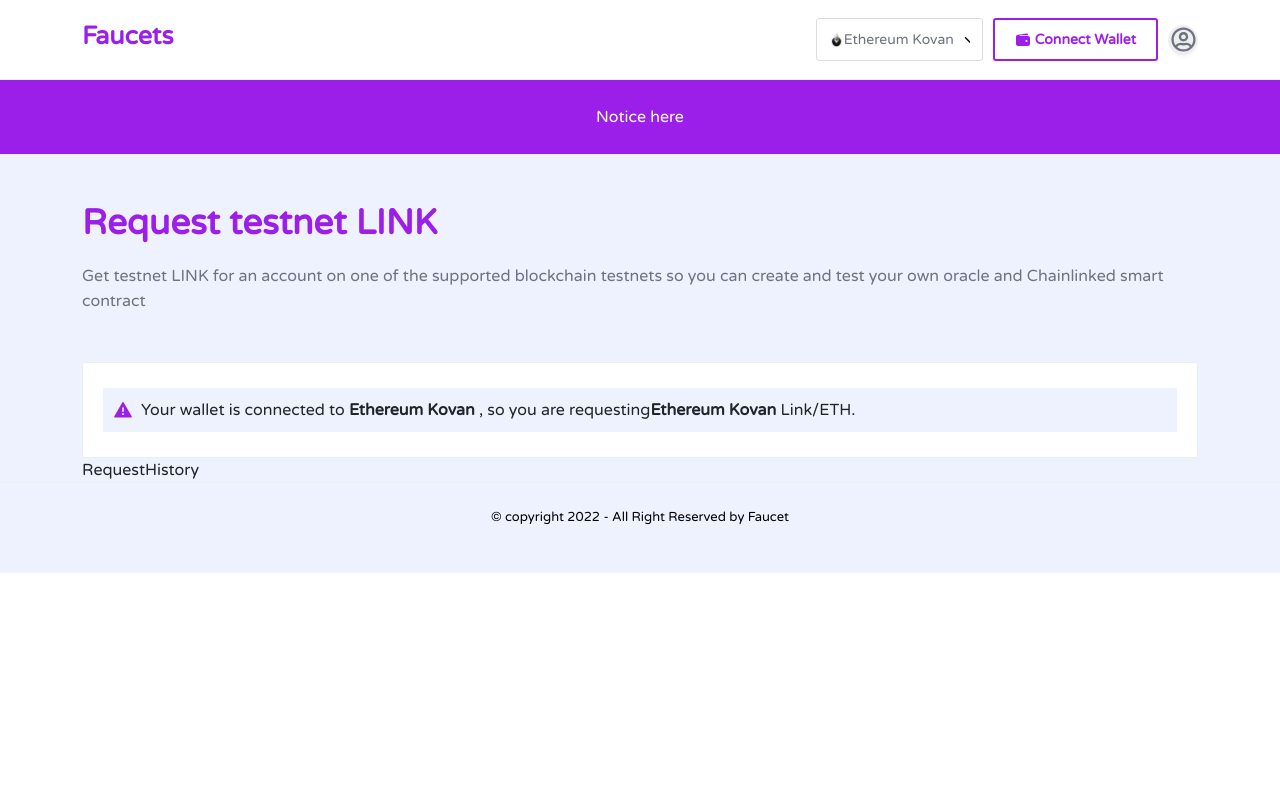
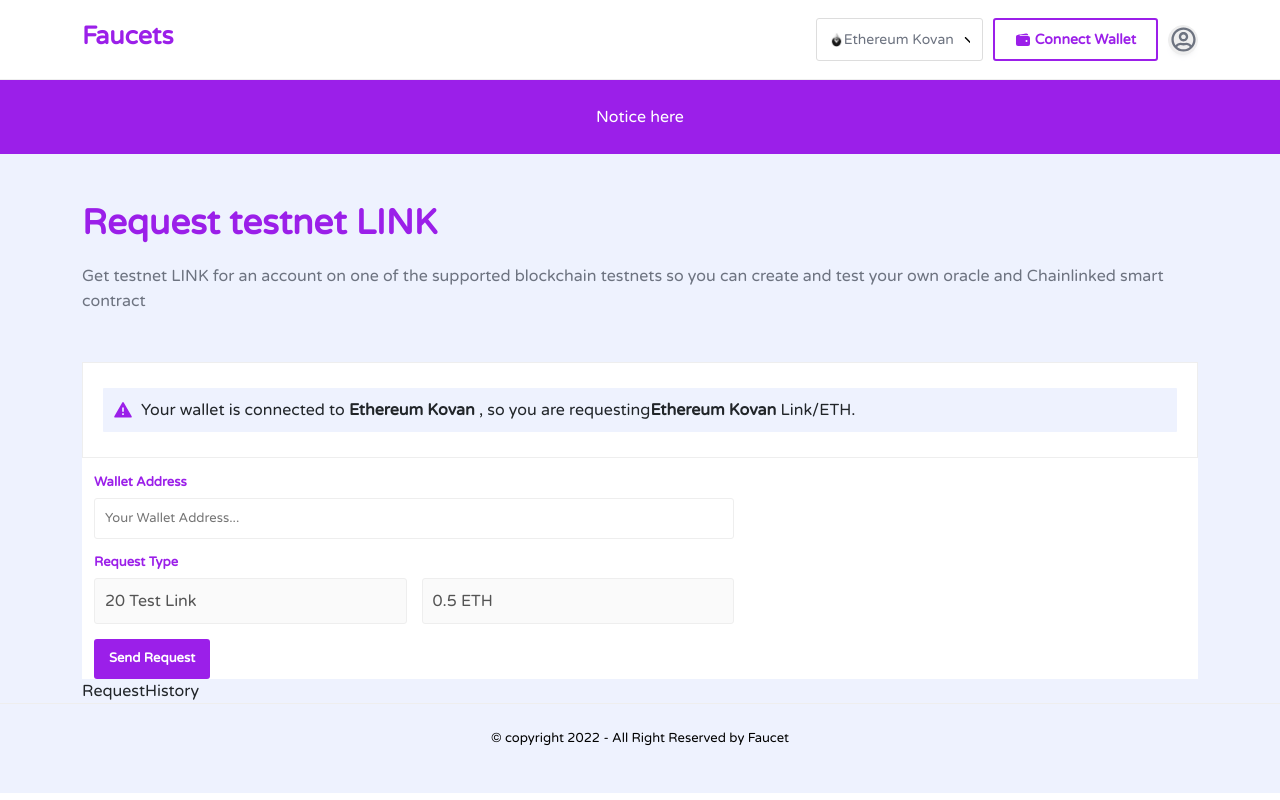
Before and after one commit to Sarwarhridoy4/faucets-fontend, a React (Vite) app: page / in a window 1280 px wide. Built offline with nearby package versions, Linux system fonts and the light colour scheme.

Commit message:
form complete

```diff
--- a/src/components/Navbar/Navbar.css
+++ b/src/components/Navbar/Navbar.css
@@ -63,7 +63,6 @@
     text-transform: capitalize;
 }
 
-element.style {}
 
 .icon {
     background-color: #eee;
--- /dev/null
+++ b/src/components/RequestLink/SubmitForm/SubmitForm.css
@@ -0,0 +1,86 @@
+.form {
+    background: #fff;
+    border: 1px solid #eee;
+    padding: 25px 20px;
+}
+
+.info_form {
+    margin-top: 15px !important;
+    width: 50vw;
+}
+
+.info_form .wallet_address,
+.req-type label {
+    color: #9b1fe9;
+    font-size: 13px;
+    font-weight: 600;
+    width: 100%;
+}
+
+.input_Wall {
+    display: inline-flex;
+    margin-right: 10px !important;
+    width: 100%;
+}
+
+.input_Wall input {
+    border: 1px solid #eee;
+    border-radius: 3px;
+    margin-top: 5px !important;
+    outline: none;
+    padding: 10px;
+    width: 100%;
+}
+
+#Request_Type {
+    margin-top: 10px !important;
+}
+
+.req-type .inputFields {
+    display: flex;
+}
+
+.inputFields .left_Input {
+    display: inline-flex;
+    margin-right: 15px !important;
+    width: 100%;
+}
+
+.left_Input input {
+    border: 1px solid #eee;
+    border-radius: 3px;
+    margin-top: 5px !important;
+    outline: none;
+    padding: 10px;
+    width: 100%;
+}
+
+.rightInput {
+    display: inline-flex;
+    width: 100%;
+}
+
+.rightInput input {
+    border: 1px solid #eee;
+    border-radius: 3px;
+    margin-top: 5px !important;
+    outline: none;
+    padding: 10px;
+    width: 100%;
+}
+
+.req-button {
+    margin-top: 15px !important;
+}
+
+.req-button button {
+    background: #9b1fe9;
+    border: none;
+    border-radius: 3px;
+    color: #fff;
+    cursor: pointer;
+    font-size: 13px;
+    font-weight: 600;
+    padding: 10px 15px;
+    text-transform: capitalize;
+}
--- a/src/components/RequestLink/SubmitForm/SubmitForm.tsx
+++ b/src/components/RequestLink/SubmitForm/SubmitForm.tsx
@@ -1,11 +1,63 @@
-import Alert from "../Alert/Alert"
-
+import Alert from "../Alert/Alert";
+import "./SubmitForm.css";
 const SubmitForm = () => {
   return (
-    <div>
+    <div className='bg-white'>
       <Alert />
+      <div className='container'>
+        <div className='row'>
+          <div className='col'>
+            <div className='info_form'>
+              <div className=''>
+                <form action=''>
+                  <div className='wallet_address'>
+                    <label htmlFor='wallet'>Wallet Address</label>
+                    <div className='input_Wall'>
+                      <input
+                        type='text'
+                        placeholder='Your Wallet Address...'
+                        name='walletAddress'
+                        className='input_class'
+                      />
+                    </div>
+                  </div>
+                  <div id='Request_Type' className='req-type'>
+                    <label htmlFor='wallet'>Request Type</label>
+                    <div className='inputFields'>
+                      <div className='left_Input' id='linput'>
+                        <input
+                          type='text'
+                          placeholder='Test link'
+                          name='test_link'
+                          disabled
+                          className='input_class'
+                          value='20 Test Link'
+                        />
+                      </div>
+                      <div className='rightInput'>
+                        <input
+                          type='text'
+                          placeholder='ETH'
+                          name='eth'
+                          disabled
+                          className='input_class'
+                          value='0.5 ETH'
+                        />
+                      </div>
+                    </div>
+                    <div className='req-button'>
+                      <button type='submit'>Send Request</button>
+                    </div>
+                  </div>
+                </form>
+              </div>
+            </div>
+          </div>
+          <div className='col d-none d-lg-block'></div>
+        </div>
+      </div>
     </div>
-  )
-}
+  );
+};
 
-export default SubmitForm
+export default SubmitForm;
```
